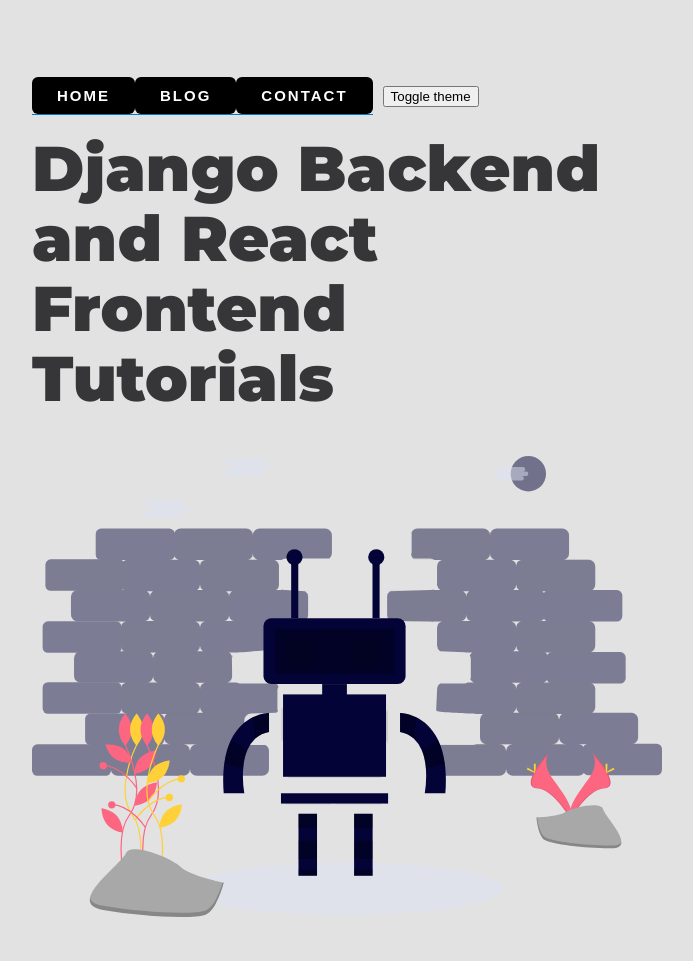
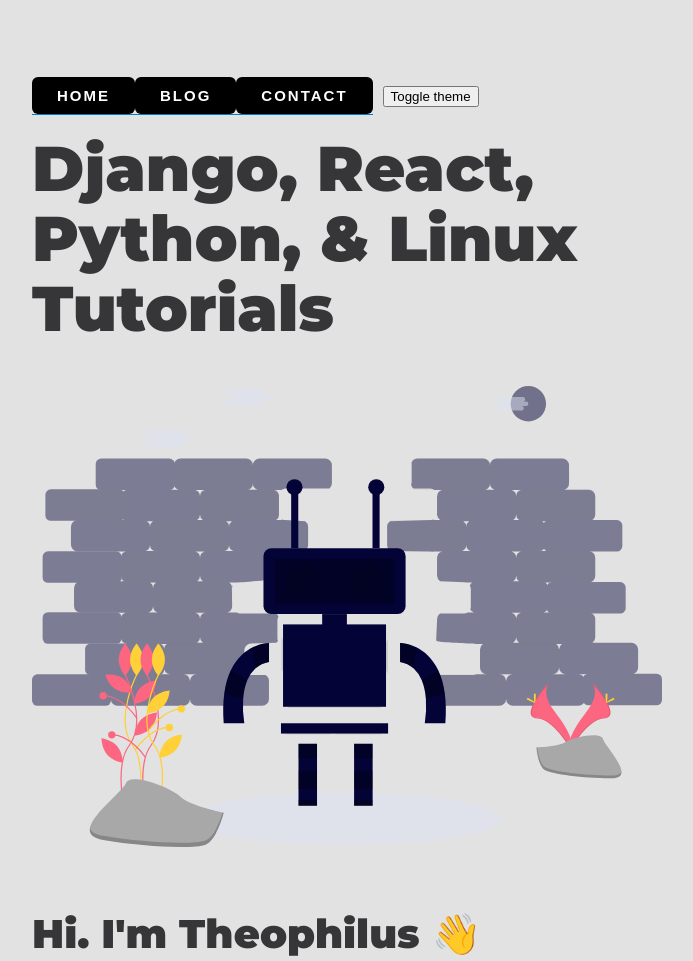
Before and after one commit to theobytes/smartblog, a Gatsby site: page / in a window 1280 px wide. Shown: the top 961 px of the page, without its empty margins (293-986 px from the left). Built offline with nearby package versions, Linux system fonts and the light colour scheme; Gatsby itself is replaced by a stand-in of ours; some packages are replaced by stand-ins of ours.

Commit message:
Update index.js

```diff
--- a/src/pages/index.js
+++ b/src/pages/index.js
@@ -8,13 +8,13 @@ import Button from "../components/button"
 class IndexPage extends React.Component {
 
   render() {
-    const siteTitle = "Django Backend and React Frontend Tutorials"
+    const siteTitle = "Django, React, Python, & Linux Tutorials"
 
     return (
       <Layout location={this.props.location} title={siteTitle}>
         <SEO
-          title="Django Backend and React Frontend Tutorials"
-          keywords={[`django`, `graphene`, `react`, `frontend`, `backend`, `api`, `graphql`, `web development`, `python`, `django graphene`, `api development with django`, `python`, `react`, `gatsby` ]}
+          title="Django, React, Python, & Linux Tutorials"
+          keywords={[`django`, `python`, `linux`, `graphene`, `react`, `frontend`, `backend`, `api`, `graphql`, `web development`, `python`, `django graphene`, `api development with django`, `python`, `react`, `gatsby` ]}
         />
         <img style={{ margin: 0 }} src="./blog.svg" alt={siteTitle} />
         <h1>
```
